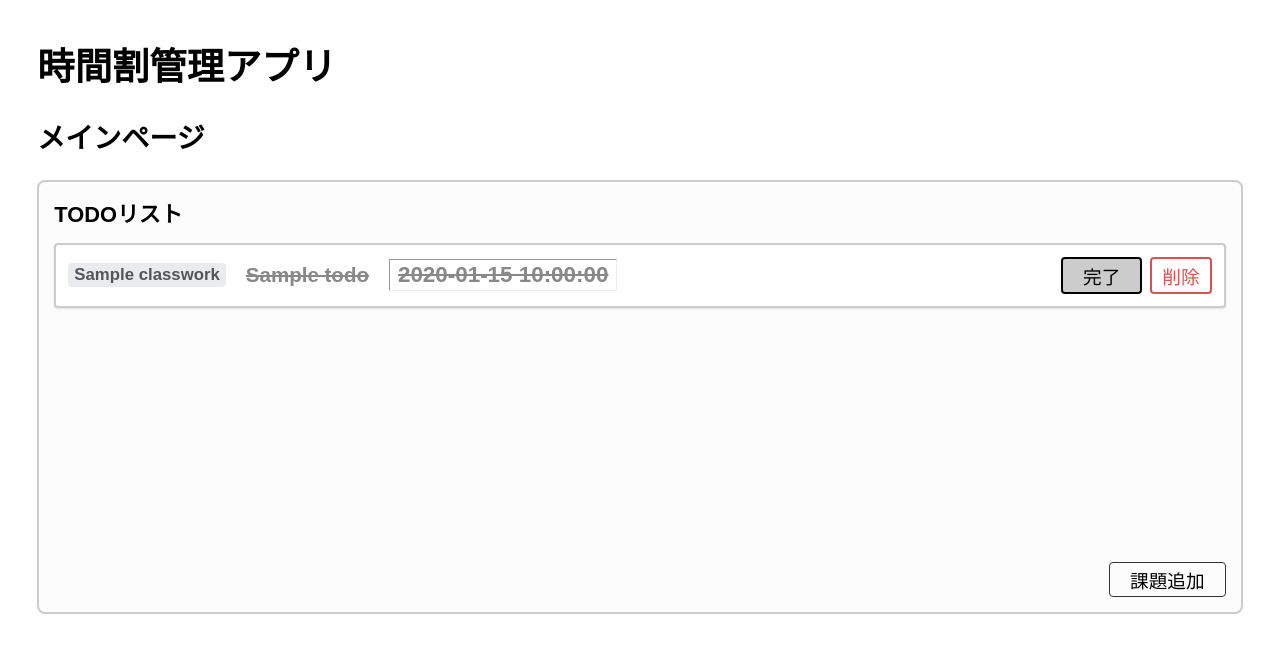
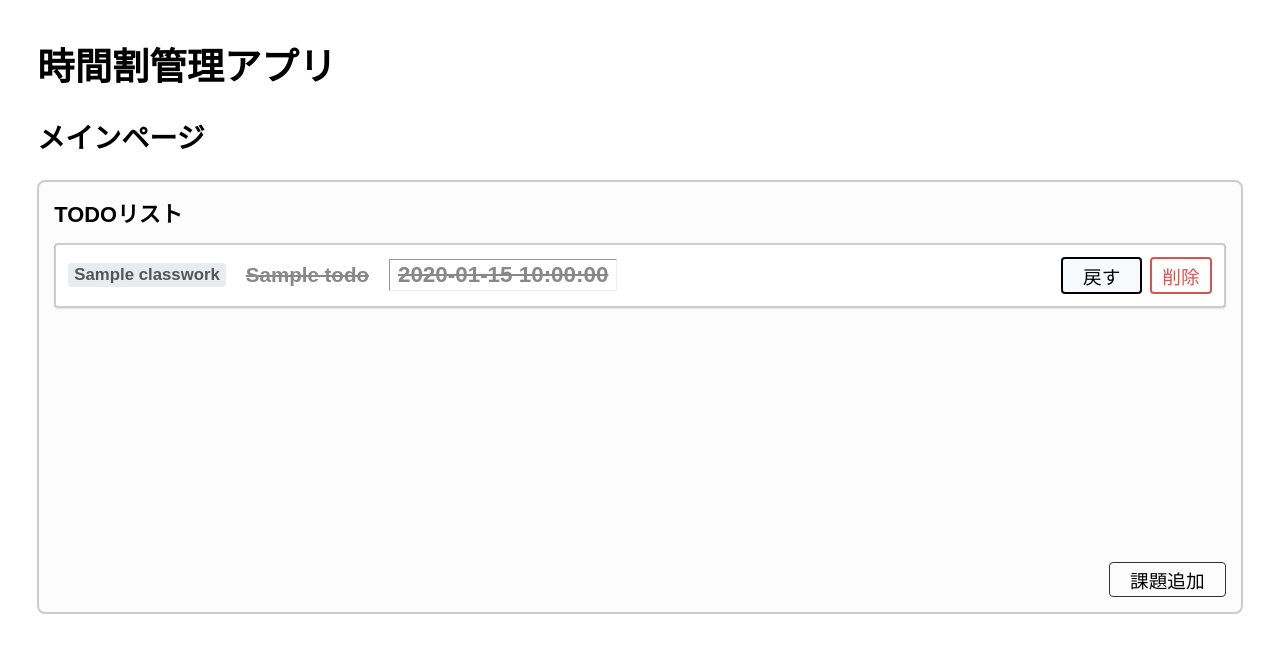
Before and after one commit to OOP2-2025-final-G11/ClassworkManager, a Flask app: page / in a window 1280 px wide. Shown: the top 653 px of the page. Run offline with Flask 3, Linux system fonts and the light colour scheme; tables that the repository leaves empty hold one stand-in row (values such as "Sample post").

Commit message:
完了を戻す機能を追加

```diff
--- a/routes/todo.py
+++ b/routes/todo.py
@@ -18,7 +18,7 @@ def todo():
 @todo_bp.route('/complete/<int:todo_id>', methods=['POST'])
 def complete(todo_id):
     todo = Todo.get_by_id(todo_id)
-    todo.is_finished = True
+    todo.is_finished = not todo.is_finished
     todo.save()
     return redirect(url_for('index'))
 
--- a/static/base-style.css
+++ b/static/base-style.css
@@ -156,6 +156,13 @@ th {
   cursor: pointer;
 }
 
+/* 完了戻すボタン */
+.btn-undo {
+  border: 2px solid #000;
+  background-color: #f8f9fa;
+  cursor: pointer;
+}
+
 /* 課題削除 */
 .btn-delete {
   border: 2px solid #d9534f;
--- a/templates/index.html
+++ b/templates/index.html
@@ -33,7 +33,7 @@
 
             <div class="todo-actions">
               <form action="{{ url_for('todo.complete', todo_id=item.id) }}" method="POST">
-                <button type="submit" class="button btn-complete">完了</button>
+                <button type="submit" class="button {{ 'btn-undo' if item.is_finished else 'btn-complete' }}">{{ '戻す' if item.is_finished else '完了' }}</button>
               </form>
 
               <form action="{{ url_for('todo.delete', todo_id=item.id) }}" method="POST"
```
